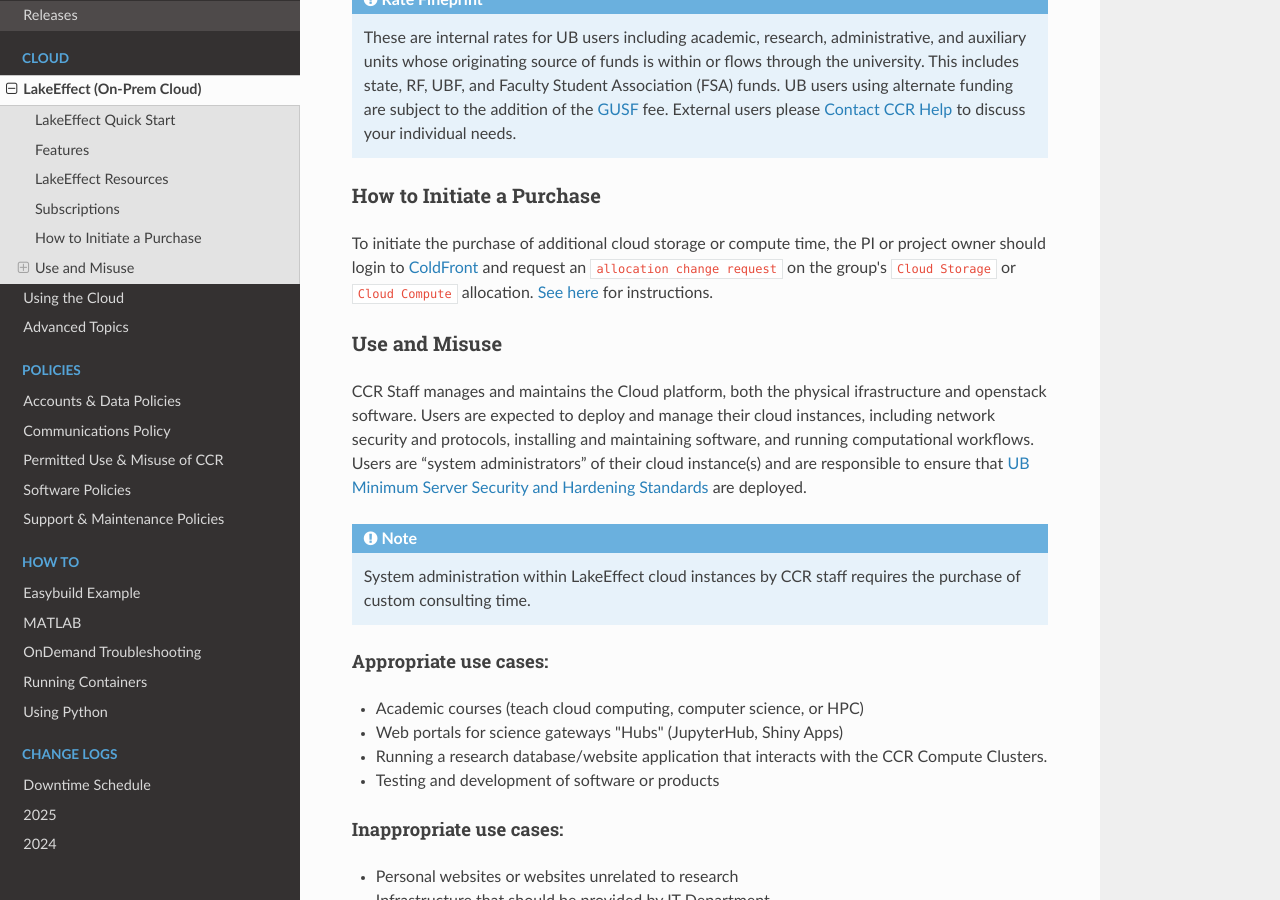
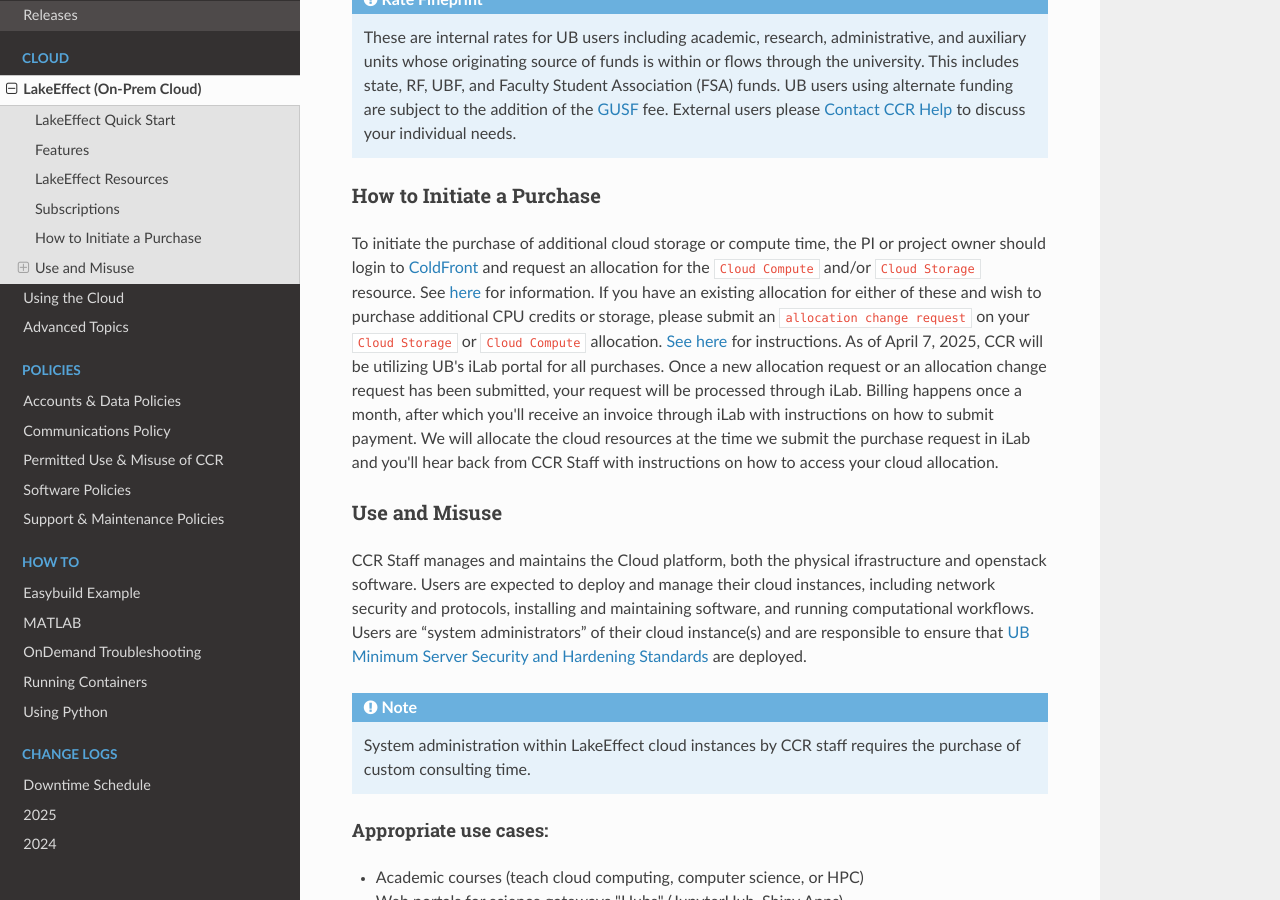
Before and after one commit to ubccr/ccrdocs, an MkDocs documentation site: the page built from pages/cloud/lake-effect.md, in a window 1280 px wide and 900 px high, scrolled down 2327 px. Built offline with MkDocs 1.6.1, drawn with Linux system fonts in a browser that asks for light colours; nearby versions of some CDN libraries.

Commit message:
Added updates regarding billing with iLab starting in April

```diff
--- a/pages/cloud/lake-effect.md
+++ b/pages/cloud/lake-effect.md
@@ -72,7 +72,7 @@ In order to use LakeEffect Research cloud, you will need to purchase a subscript
 
 ### How to Initiate a Purchase
 
-To initiate the purchase of additional cloud storage or compute time, the PI or project owner should login to [ColdFront](https://coldfront.ccr.buffalo.edu) and request an `allocation change request` on the group's `Cloud Storage` or `Cloud Compute` allocation.  [See here](../portals/coldfront.md#allocation-change-requests) for instructions.
+To initiate the purchase of additional cloud storage or compute time, the PI or project owner should login to [ColdFront](https://coldfront.ccr.buffalo.edu) and request an allocation for the `Cloud Compute` and/or `Cloud Storage` resource.  See [here](../portals/coldfront.md#request-an-allocation) for information.  If you have an existing allocation for either of these and wish to purchase additional CPU credits or storage, please submit an `allocation change request` on your `Cloud Storage` or `Cloud Compute` allocation.  [See here](../portals/coldfront.md#allocation-change-requests) for instructions.  As of April 7, 2025, CCR will be utilizing UB's iLab portal for all purchases.  Once a new allocation request or an allocation change request has been submitted, your request will be processed through iLab.  Billing happens once a month, after which you'll receive an invoice through iLab with instructions on how to submit payment.  We will allocate the cloud resources at the time we submit the purchase request in iLab and you'll hear back from CCR Staff with instructions on how to access your cloud allocation.
 
 ### Use and Misuse
 
```
Also changed, not shown: pages/changelogs/2025.md (+1 -2 lines), pages/hpc/storage.md (+1 -1 lines), pages/portals/coldfront.md (+1 -1 lines).
